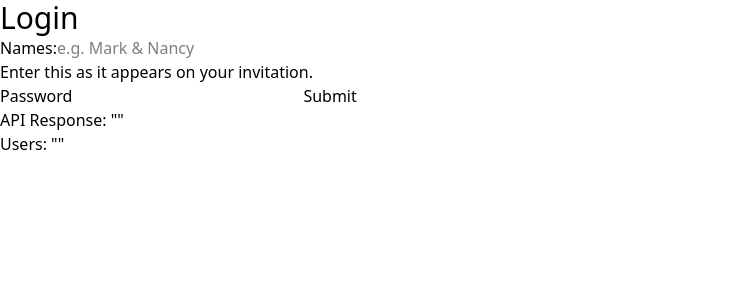
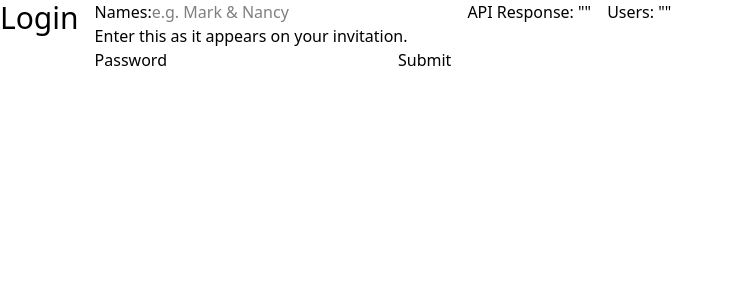
Before and after one commit to mmbakken/bakken-family, a React (Vite) app in the folder client/: page /wedding/login in a window 1280 px wide. Shown: the top 300 px of the page, without its empty margins (0-734 px from the left). Built offline with nearby package versions, Linux system fonts and the light colour scheme; no server answers.

Commit message:
Add useTitle hook.

```diff
--- a/client/src/features/wedding/auth/Login.tsx
+++ b/client/src/features/wedding/auth/Login.tsx
@@ -1,5 +1,6 @@
 import { useEffect, useState } from 'react'
 import { useNavigate } from '@tanstack/react-router'
+import { useTitle } from '../../../hooks'
 
 const baseUrl =
   import.meta.env.VITE_ENV === 'production'
@@ -7,6 +8,7 @@ const baseUrl =
     : `http://localhost:8000/api/v1`
 
 const Login = () => {
+  useTitle('Wedding - Login')
   const navigate = useNavigate()
   const [apiResponse, setApiResponse] = useState('')
   const [usersResponse, setUsersResponse] = useState('')
@@ -47,6 +49,10 @@ const Login = () => {
       })
   }, [])
 
+  //==================================================
+  // Event handlers
+  //==================================================
+
   const handleUsernameChange = (e: React.ChangeEvent<HTMLInputElement>) => {
     setUsername(e.currentTarget.value)
   }
@@ -65,6 +71,10 @@ const Login = () => {
     e.preventDefault()
     await login()
   }
+
+  //==================================================
+  // API calls
+  //==================================================
 
   const login = async () => {
     const url = `${baseUrl}/wedding/login`
@@ -100,7 +110,7 @@ const Login = () => {
   }
 
   return (
-    <div>
+    <div className="flex gap-4">
       <h1 className="text-3xl">Login</h1>
 
       <div>
--- a/client/src/features/wedding/home/Home.tsx
+++ b/client/src/features/wedding/home/Home.tsx
@@ -1,4 +1,8 @@
+import { useTitle } from '../../../hooks'
+
 const Home = () => {
+  useTitle('Wedding')
+
   return (
     <div>
       <header>
--- /dev/null
+++ b/client/src/hooks/index.ts
@@ -0,0 +1,3 @@
+import useTitle from './useTitle'
+
+export { useTitle }
--- /dev/null
+++ b/client/src/hooks/useTitle.ts
@@ -0,0 +1,10 @@
+import { useEffect } from 'react'
+
+// On component load, set the title to the given string
+const useTitle = (title: string) => {
+  useEffect(() => {
+    document.title = title
+  })
+}
+
+export default useTitle
--- a/client/src/main.tsx
+++ b/client/src/main.tsx
@@ -2,6 +2,7 @@ import { StrictMode } from 'react'
 import { createRoot } from 'react-dom/client'
 import { RouterProvider, createRouter } from '@tanstack/react-router'
 
+// Tailwind CSS entry point.
 import './index.css'
 
 // Import the generated route tree.
```
